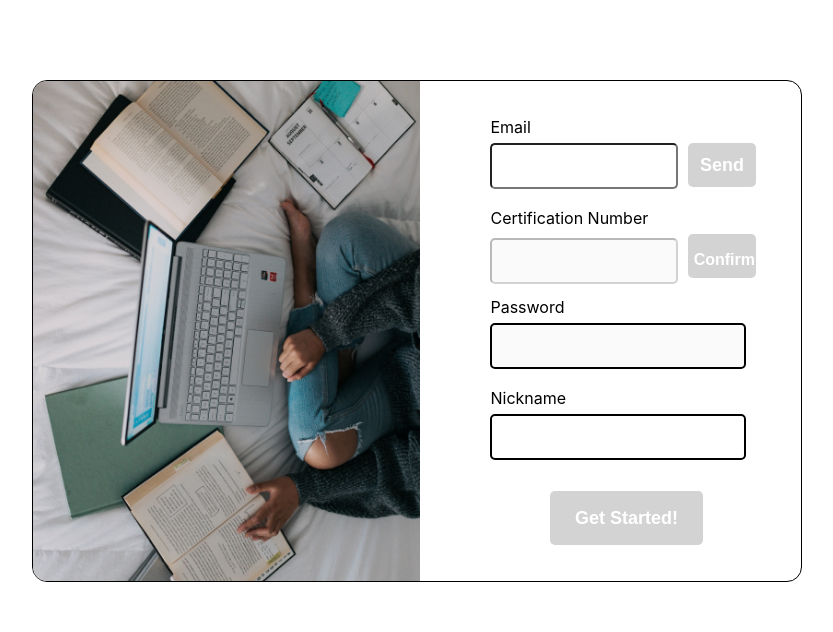
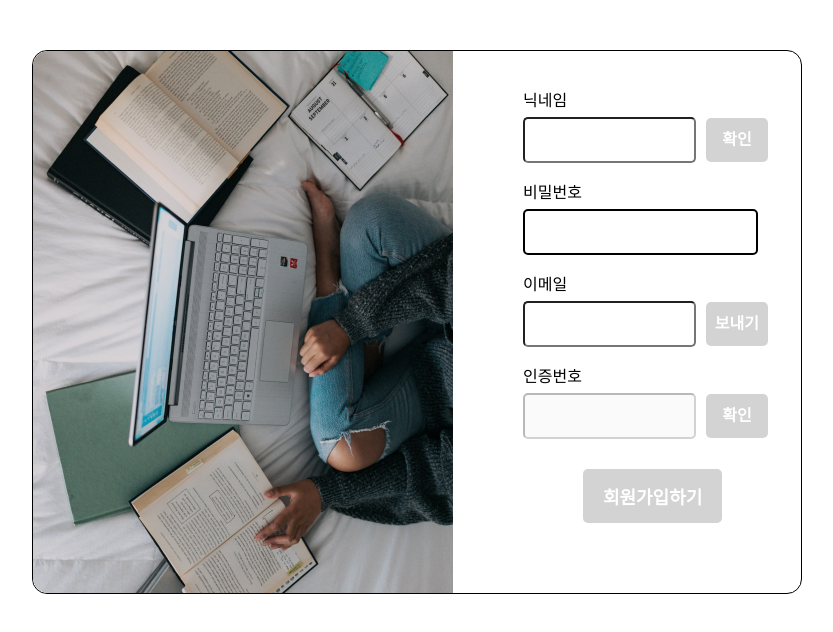
Before and after one commit to InQ-InQ-InQ-InQ-InQ/LearnEase_FE, a React (Create React App) app in the folder frontend/: page /api/signup in a window 1280 px wide. Shown: the top 632 px of the page, without its empty margins (223-1056 px from the left). Built offline with nearby package versions, Linux system fonts and the light colour scheme.

Commit message:
feat, fix: 회원가입 기능 axios 구현, UI 변경

```diff
--- a/frontend/package.json
+++ b/frontend/package.json
@@ -7,7 +7,7 @@
     "@testing-library/react": "^13.4.0",
     "@testing-library/user-event": "^13.5.0",
     "autoprefixer": "^10.4.16",
-    "axios": "^1.5.1",
+    "axios": "^1.6.0",
     "postcss": "^8.4.31",
     "react": "^18.2.0",
     "react-dom": "^18.2.0",
--- a/frontend/src/page/SignUp.jsx
+++ b/frontend/src/page/SignUp.jsx
@@ -1,19 +1,22 @@
 import React, { useState, useEffect } from 'react';
 import { useNavigate } from 'react-router-dom';
+import axios from 'axios';
 import styles from '../style/SignUp.module.css';
 import sample from '../img/sample.png';
 
 const SignUp = () => {
   const navigate = useNavigate();
   const [email, setEmail] = useState('');
+  const [certificationNumber, setCertificationNumber] = useState('');
+  const [password, setPassword] = useState('');
+  const [nickname, setNickname] = useState('');
+  const [startButton, setStartButton] = useState(false);
+
+  // 유효성
   const [EmailValid, setEmailValid] = useState(false);
-  const [certificationNumber, setCertificationNumber] = useState('');
   const [CertificationSent, setCertificationSent] = useState(false);
-  const [password, setPassword] = useState('');
   const [passwordValid, setPasswordValid] = useState(false);
-  const [nickname, setNickname] = useState('');
   const [nicknameValid, setNicknameValid] = useState(false);
-  const [startButton, setStartButton] = useState(false);
 
   // 타이머
   const [timer, setTimer] = useState(300);
@@ -28,52 +31,114 @@ const SignUp = () => {
   // 정규식 - 비밀번호 8-20자리, 영문자, 숫자, 특수 문자 최소 1개씩 포함
   const pwRegex = /^(?=.*[A-Za-z])(?=.*\d)[A-Za-z\d!@#$%^&*()-_+=<>?]{8,20}$/;
 
-  // 닉네임 유효성 검사 - 한글, 영문, 특수문자 포함, 2~6글자
-  const nicknameRegex = /^[\w\Wㄱ-ㅎㅏ-ㅣ가-힣]{2,6}$/;
+  // 정규식 - 닉네임 한글, 영문, 숫자, 특수문자 제외, 2~7글자
+  const nicknameRegex = /^[ㄱ-ㅎ가-힣a-zA-Z0-9]{2,7}$/;
+
+  // 닉네임 입력 후 상태 업데이트
+  const nicknameChange = (event) => {
+    const newNickname = event.target.value;
+    setNickname(newNickname);
+
+    let newNicknameBorderColor = '';
+    if (newNickname !== '') {
+      const isValid = nicknameRegex.test(newNickname);
+      setNicknameValid(isValid);
+      newNicknameBorderColor = isValid ? 'limegreen' : 'red';
+    }
+    setNicknameBorderColor(newNicknameBorderColor);
+  };
+
+  const nicknameDuplicateCheck = async () => {
+    if (nickname.trim() === '') {
+      alert('닉네임을 입력해주세요.');
+      setNicknameBorderColor('red');
+      return;
+    }
+
+    const isNicknameValid = nicknameRegex.test(nickname);
+    setNicknameValid(isNicknameValid);
+
+    if (!isNicknameValid) {
+      alert('올바른 닉네임 형식을 입력해주세요.');
+      setNicknameBorderColor('red');
+      return;
+    }
+
+    try {
+      // 백엔드 닉네임 중복 검사(임시로 /checkNicknameDuplicate 설정)
+      const response = await axios.post('/api/checkNicknameDuplicate', {
+        nickname,
+      });
+
+      if (response.data.duplicate) {
+        alert('이미 사용 중인 닉네임입니다.');
+        setNicknameValid(false);
+        setNicknameBorderColor('red');
+      } else {
+        setNicknameBorderColor('limegreen');
+        alert('사용 가능한 닉네임입니다.');
+      }
+    } catch (error) {
+      console.error('오류 발생:닉네임 중복 검사', error);
+      alert('오류가 발생했습니다.');
+    }
+  };
+
+  // 비밀번호 입력 후 상태 업데이트
+  const passwordChange = (event) => {
+    const newPassword = event.target.value;
+    setPassword(newPassword);
+
+    let newPWBorderColor = '';
+    if (newPassword !== '') {
+      const isValid = pwRegex.test(newPassword);
+      setPasswordValid(isValid);
+      newPWBorderColor = isValid ? 'limegreen' : 'red';
+    }
+    setPWBorderColor(newPWBorderColor);
+  };
 
   // 이메일 입력 후 상태 업데이트
   const emailChange = (event) => {
     const inputEmail = event.target.value;
     setEmail(inputEmail);
-    setEmailValid(/^\S+@\S+\.\S+$/.test(inputEmail));
+
+    const isEmailValid = event.target.checkValidity();
+    setEmailValid(isEmailValid);
+    setEmailBorderColor(isEmailValid ? 'limegreen' : 'red');
   };
 
-  // 이메일 중복 확인 (실제로는 백엔드와 통신)
-  const emailDuplicateCheck = () => {
-    // 이메일이 비어있는지 확인
+  const emailDuplicateCheck = async () => {
     if (email.trim() === '') {
       alert('이메일을 입력해주세요.');
       setEmailBorderColor('red');
       return;
     }
 
-    // 이메일이 올바른 형식인지 검사
-    const isEmailValid = /^\S+@\S+\.\S+$/.test(email);
-    setEmailValid(isEmailValid);
+    try {
+      // 백엔드 이메일 중복 검사(임시로 /checkEmailDuplicate 설정)
+      const response = await axios.post('/api/checkEmailDuplicate', {
+        email,
+      });
 
-    // 이메일 형식이 올바르지 않으면 경고 표시
-    if (!isEmailValid) {
-      alert('올바른 이메일 형식을 입력해주세요.');
+      if (response.data.duplicate) {
+        alert('이미 가입된 이메일입니다.');
+        setEmailValid(false);
         setEmailBorderColor('red');
-      return;
-    }
-
-    // 예제 이메일, 실제론 백엔드 통신으로 중복 검사 필요
-    const emailDuplicate = email === 'example@example.com';
-    if (!emailDuplicate) {
+      } else {
         setEmailBorderColor('limegreen');
         alert('인증번호가 전송되었습니다.');
         setCertificationSent(true);
         setTimerVisible(true);
         setTimer(300);
-    } else {
-      alert('이미 가입된 이메일입니다.');
-      setEmailValid(false);
-      setEmailBorderColor('red');
+      }
+    } catch (error) {
+      console.error('오류 발생:이메일 중복검사', error);
+      alert('오류가 발생했습니다.');
     }
   };
 
-  // 인증번호 확인
+  // 추후 노드메일러 사용 계획 중
   const checkCertificationNumber = () => {
     if (certificationNumber === '123456') {
       alert('인증번호가 확인되었습니다.');
@@ -103,56 +168,28 @@ const SignUp = () => {
     return () => clearInterval(interval);
   }, [CertificationSent, TimerVisible]);
 
-  // 비밀번호 입력 후 상태 업데이트
-  const passwordChange = (event) => {
-    const newPassword = event.target.value;
-    setPassword(newPassword);
+  const startButtonClick = async () => {
+    if (CertificationSent) {
+      const userData = {
+        email,
+        password,
+        nickname,
+      };
+      try {
+        // 서버에 사용자 데이터를 전송
+        const response = await axios.post('/api/signup', userData);
 
-    // 비밀번호 입력란이 비었을 때
-    let newPWBorderColor = '';
-    if (newPassword !== '') {
-      const isValid = pwRegex.test(newPassword);
-      setPasswordValid(isValid);
-      newPWBorderColor = isValid ? 'limegreen' : 'red';
-    }
-    setPWBorderColor(newPWBorderColor);
-  };
-
-  // 닉네임 입력 후 상태 업데이트
-  const nicknameChange = (event) => {
-    const newNickname = event.target.value;
-    setNickname(newNickname);
-
-    // 닉네임 입력란이 비었을 때
-    let newNicknameBorderColor = '';
-    if (newNickname !== '') {
-      const isValid = nicknameRegex.test(newNickname);
-      setNicknameValid(isValid);
-      newNicknameBorderColor = isValid ? 'limegreen' : 'red';
-    }
-    setNicknameBorderColor(newNicknameBorderColor);
-  };
-  /*
-    // 닉네임 중복 확인 (실제로는 백엔드와 통신)
-    const nicknameDuplicateCheck = () => {
-      // 닉네임 중복 여부 체크 필요
-      const nicknameExam = nickname === '홍길동';
-      if (!nicknameExam) {
-        setEmailBorderColor('limegreen');
-        setNicknameValid(true); // 중복되지 않을 경우 유효한 닉네임
-      } else {
-        setNicknameValid(false); // 중복될 경우
-        setEmailBorderColor('red');
-      }
-    };
-  */
-
-  // Get Started! 버튼
-  const startButtonClick = () => {
-    if (CertificationSent) {
+        if (response.data.success) {
           alert('회원가입이 완료되었습니다.');
           // 회원가입 완료 후 할 동작
           navigate('/api/login');
+        } else {
+          alert('회원가입 중 오류가 발생했습니다.');
+        }
+      } catch (error) {
+        console.error('오류 발생: 회원가입', error);
+        alert('오류가 발생했습니다.');
+      }
     } else {
       alert('인증이 완료되지 않았습니다.');
     }
@@ -163,14 +200,6 @@ const SignUp = () => {
     const isValid =
       EmailValid && CertificationSent && passwordValid && nicknameValid;
     setStartButton(isValid);
-    /* 유효성 테스트용
-    console.log('EmailValid:', EmailValid);
-    console.log('CertificationSent:', CertificationSent);
-    console.log('passwordValid:', passwordValid);
-    console.log('nicknameValid:', nicknameValid);
-    console.log('isValid:', isValid);
-    setStartButton(isValid);
-    */
   }, [EmailValid, CertificationSent, passwordValid, nicknameValid]);
 
   return (
@@ -178,9 +207,52 @@ const SignUp = () => {
       <div className={styles.box}>
         <img src={sample} alt="" />
         <div className={styles.contents}>
-          {/* Email */}
           <div className={styles.wrap}>
-            <p>Email</p>
+            <p>닉네임</p>
+            <input
+              type="text"
+              className={`${styles.input} ${
+                !nicknameValid && nickname !== '' ? styles.invalid : ''
+              }`}
+              value={nickname}
+              onChange={nicknameChange}
+              style={{ borderColor: nicknameBorderColor }}
+            />
+            <button
+              type="button"
+              className={styles.button}
+              onClick={nicknameDuplicateCheck}
+            >
+              확인
+            </button>
+            {!nicknameValid && nickname !== '' && (
+              <div className={styles.invalidMessage}>
+                닉네임은 공백없이 2~7자 한글, 영문, 숫자만 가능합니다.
+              </div>
+            )}
+          </div>
+
+          <div className={styles.wrap}>
+            <p>비밀번호</p>
+            <input
+              type="password"
+              className={`${styles.input2} ${
+                !passwordValid && password !== '' ? styles.invalid : ''
+              }`}
+              value={password}
+              onChange={passwordChange}
+              style={{ borderColor: pwBorderColor }}
+            />
+            {!passwordValid && password !== '' && (
+              <div className={styles.invalidMessage}>
+                비밀번호는 공백 없이 8-20자의 영문, 숫자 or 특수 문자를 최소
+                하나씩 포함해야합니다.
+              </div>
+            )}
+          </div>
+
+          <div className={styles.wrap}>
+            <p>이메일</p>
             <div>
               <input
                 type="email"
@@ -191,18 +263,17 @@ const SignUp = () => {
               />
               <button
                 type="button"
-                className={styles.emailbutton}
+                className={styles.button}
                 onClick={emailDuplicateCheck}
               >
-                Send
+                보내기
               </button>
             </div>
           </div>
 
-          {/* Certification Number */}
           <div className={styles.wrap}>
             <div className={styles.certification}>
-              <p>Certification Number</p>
+              <p>인증번호</p>
               {TimerVisible && (
                 <div className={styles.timer}>
                   {/* eslint-disable-next-line react/jsx-one-expression-per-line */}
@@ -225,46 +296,10 @@ const SignUp = () => {
               onClick={checkCertificationNumber}
               disabled={!CertificationSent}
             >
-              Confirm
+              확인
             </button>
           </div>
 
-          {/* Password */}
-          <div className={styles.wrap}>
-            <p style={{ marginTop: '30px' }}>Password</p>
-            <input
-              type="password"
-              className={`${styles.input2} ${
-                !passwordValid && password !== '' ? styles.invalid : ''
-              }`}
-              value={password}
-              onChange={passwordChange}
-              style={{ borderColor: pwBorderColor }}
-              disabled={!CertificationSent}
-            />
-            {!passwordValid && password !== '' && (
-              <div className={styles.invalidMessage}>
-                비밀번호는 공백 없이 8-20자의 영문, 숫자 및 특수 문자를 최소
-                하나씩 포함해야합니다.
-              </div>
-            )}
-          </div>
-
-          {/* Nickname */}
-          <div className={styles.wrap}>
-            <p>Nickname</p>
-            <input
-              type="text"
-              className={`${styles.input2} ${
-                !nicknameValid && nickname !== '' ? styles.invalid : ''
-              }`}
-              value={nickname}
-              onChange={nicknameChange}
-              style={{ borderColor: nicknameBorderColor }}
-            />
-          </div>
-
-          {/* Start */}
           <button
             type="button"
             className={`${styles.startBtn} ${
@@ -273,7 +308,7 @@ const SignUp = () => {
             onClick={startButtonClick}
             disabled={!startButton}
           >
-            Get Started!
+            회원가입하기
           </button>
         </div>
       </div>
--- a/frontend/src/style/SignUp.module.css
+++ b/frontend/src/style/SignUp.module.css
@@ -9,9 +9,9 @@
 
 .box {
   width: 60%;
-  height: 500px;
+  height: 100%;
   border: 1px solid black;
-  margin-top: 80px;
+  margin-top: 50px;
   border-radius: 15px;
   position: relative;
   display: flex;
@@ -29,6 +29,7 @@
 }
 
 .wrap {
+  position: relative;
   justify-content: center;
   align-items: center;
   height: 15%;
@@ -53,23 +54,10 @@
   padding-left: 10px;
 }
 
-.emailbutton {
+.button {
   height: 44px;
   width: 20%;
-  background-color: lightgray;
-  color: white;
-  font-weight: 600;
-  font-size: large;
-  border-radius: 5px;
-  border: none;
-  margin-left: 10px;
-  margin-top: -10px;
-}
-
-.button {
-  height: 44px;
-  line-height: 50px;
-  width: 20%;
+  line-height: 2;
   background-color: lightgray;
   color: white;
   font-weight: 600;
@@ -90,7 +78,8 @@
   font-size: large;
   font-weight: 600;
   margin-left: 130px;
-  margin-top: 28px;
+  margin-top: 30px;
+  margin-bottom: 10px;
 }
 
 .certification {
@@ -115,4 +104,5 @@
   color: red;
   font-size: 14px;
   margin-top: 5px;
+  position: relative;
 }
```
Also changed, not shown: frontend/.eslintrc.js, 1 other file (tests, documents, lock files or other folders). Lines whose indentation alone changed are shown as unchanged.
